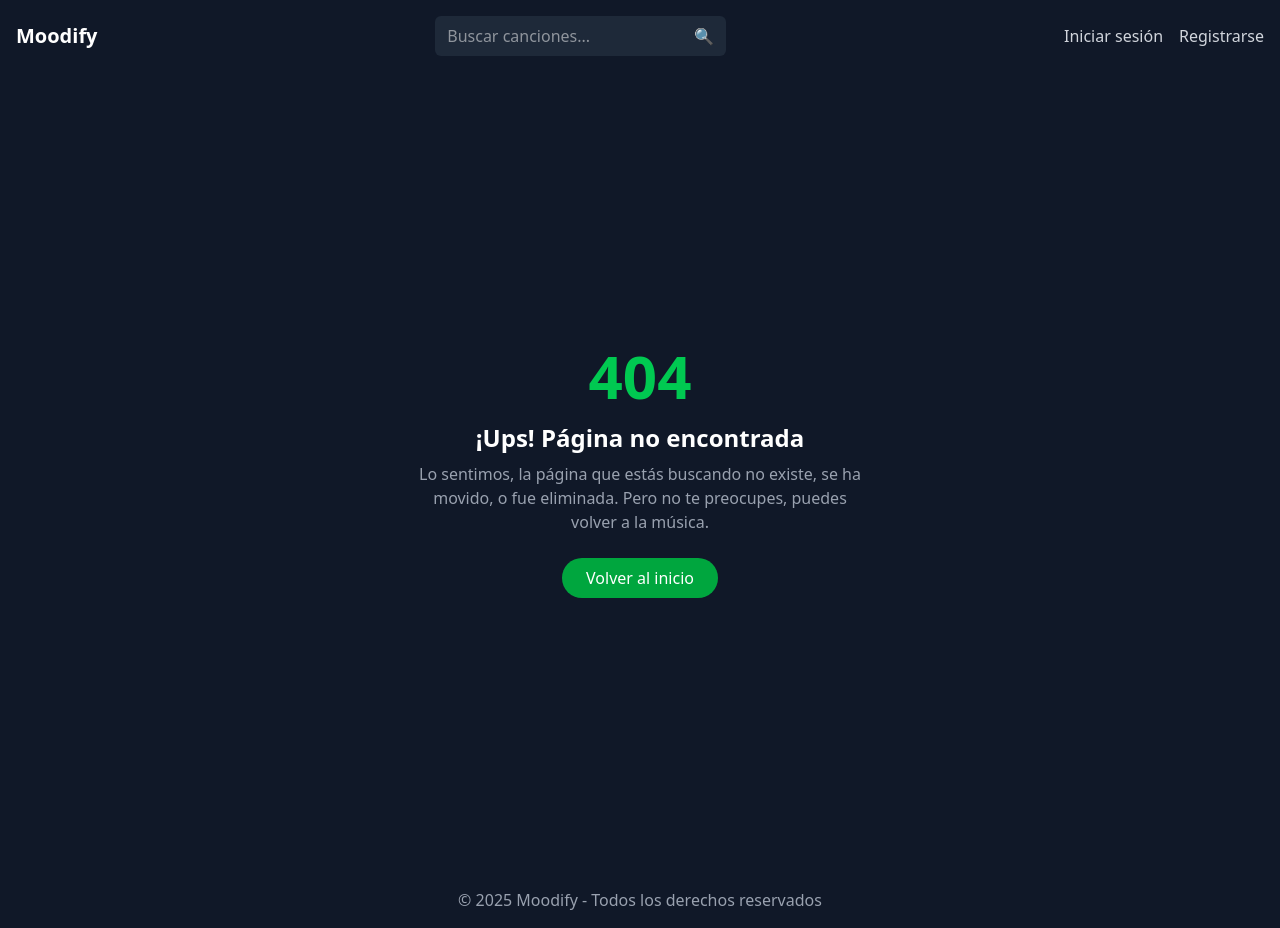
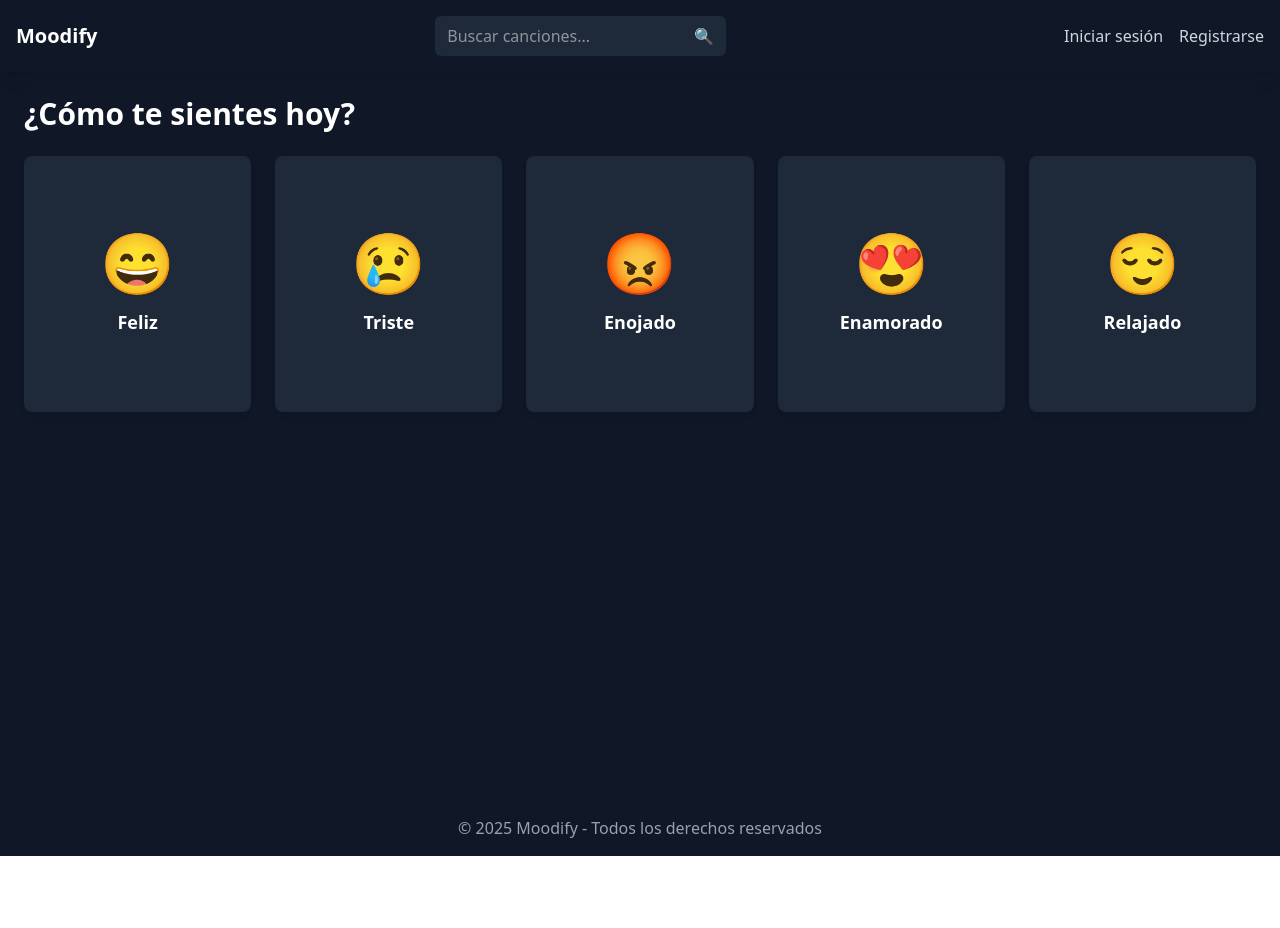
Before and after one commit to AlejandroFdez11/Moodify, a React (Vite) app in the folder frontend/: page /emocion in a window 1280 px wide. After the commit the page ends 856 px from the top, so only its background shows below. Built offline with nearby package versions, Linux system fonts and the light colour scheme.

Commit message:
Creada la pagina del emocionometro

```diff
--- a/frontend/src/App.jsx
+++ b/frontend/src/App.jsx
@@ -12,6 +12,8 @@ import Biblioteca from "./pages/Biblioteca"
 import Reproductor from './components/Reproductor'
 import DetallesSong from './pages/DetallesSong'
 import DetallesPlaylist from "./pages/DetallesPlaylists"
+import Emociones from "./pages/Emociones"
+import ListadoEmocion from './pages/ListadoEmocion'
 
 const App = () => {
   return (
@@ -28,6 +30,8 @@ const App = () => {
           <Route path="/song/:id" element={<Reproductor />} />
           <Route path="/detalles/:id" element={<DetallesSong />} />
           <Route path='/playlist/:playlistId' element={<DetallesPlaylist/>}/>
+          <Route path='/emocion' element={<Emociones/>}/>
+          <Route path="/emocion/:emocion" element={<ListadoEmocion />} />
 
 
           <Route path="*" element={<PagError/>}/>
--- /dev/null
+++ b/frontend/src/components/EmocionCard.jsx
@@ -0,0 +1,16 @@
+// src/components/EmotionCard.jsx
+import { Link } from "react-router-dom";
+
+const EmotionCard = ({ emotion }) => {
+  return (
+    <Link
+      to={`/emocion/${emotion.name.toLowerCase()}`}
+      className="bg-gray-800 p-4 rounded-lg shadow-md hover:bg-gray-700 transition w-full h-64 flex flex-col items-center justify-center"
+    >
+      <div className="text-6xl mb-4">{emotion.emoji}</div>
+      <h3 className="text-white font-semibold text-lg">{emotion.name}</h3>
+    </Link>
+  );
+};
+
+export default EmotionCard;
--- a/frontend/src/components/NavBar.jsx
+++ b/frontend/src/components/NavBar.jsx
@@ -70,6 +70,7 @@ const Navbar = () => {
           {authenticated ? (
             <>
             <Link to="/biblioteca" className="text-gray-300 hover:text-white">📚 Biblioteca</Link>
+            <Link to="/emocion" className="text-gray-300 hover:text-white">😄 Emocionometro</Link>
               {/* Círculo con imagen de perfil */}
               <button
                 onClick={() => navigate("/perfil")}
--- /dev/null
+++ b/frontend/src/pages/Emociones.jsx
@@ -0,0 +1,26 @@
+import EmotionCard from "../components/EmocionCard";
+
+const Emociones = () => {
+  const emotions = [
+    { name: "Feliz", emoji: "😄" },
+    { name: "Triste", emoji: "😢" },
+    { name: "Enojado", emoji: "😡" },
+    { name: "Enamorado", emoji: "😍" },
+    { name: "Relajado", emoji: "😌" },
+  ];
+
+  return (
+    <div className="p-6">
+      <h1 className="text-3xl font-bold text-white mb-6">
+        ¿Cómo te sientes hoy?
+      </h1>
+      <div className="grid grid-cols-2 sm:grid-cols-3 md:grid-cols-5 gap-6">
+        {emotions.map((emotion) => (
+          <EmotionCard key={emotion.name} emotion={emotion} />
+        ))}
+      </div>
+    </div>
+  );
+};
+
+export default Emociones;
--- /dev/null
+++ b/frontend/src/pages/ListadoEmocion.jsx
@@ -0,0 +1,16 @@
+import { useParams } from "react-router-dom";
+
+const ListadoEmocion = () => {
+  const { emocion } = useParams();
+
+  return (
+    <div className="p-6 text-white">
+      <h1 className="text-3xl font-bold mb-4">
+        Emoción seleccionada:
+      </h1>
+      <div className="text-5xl capitalize">{emocion}</div>
+    </div>
+  );
+};
+
+export default ListadoEmocion;
```
